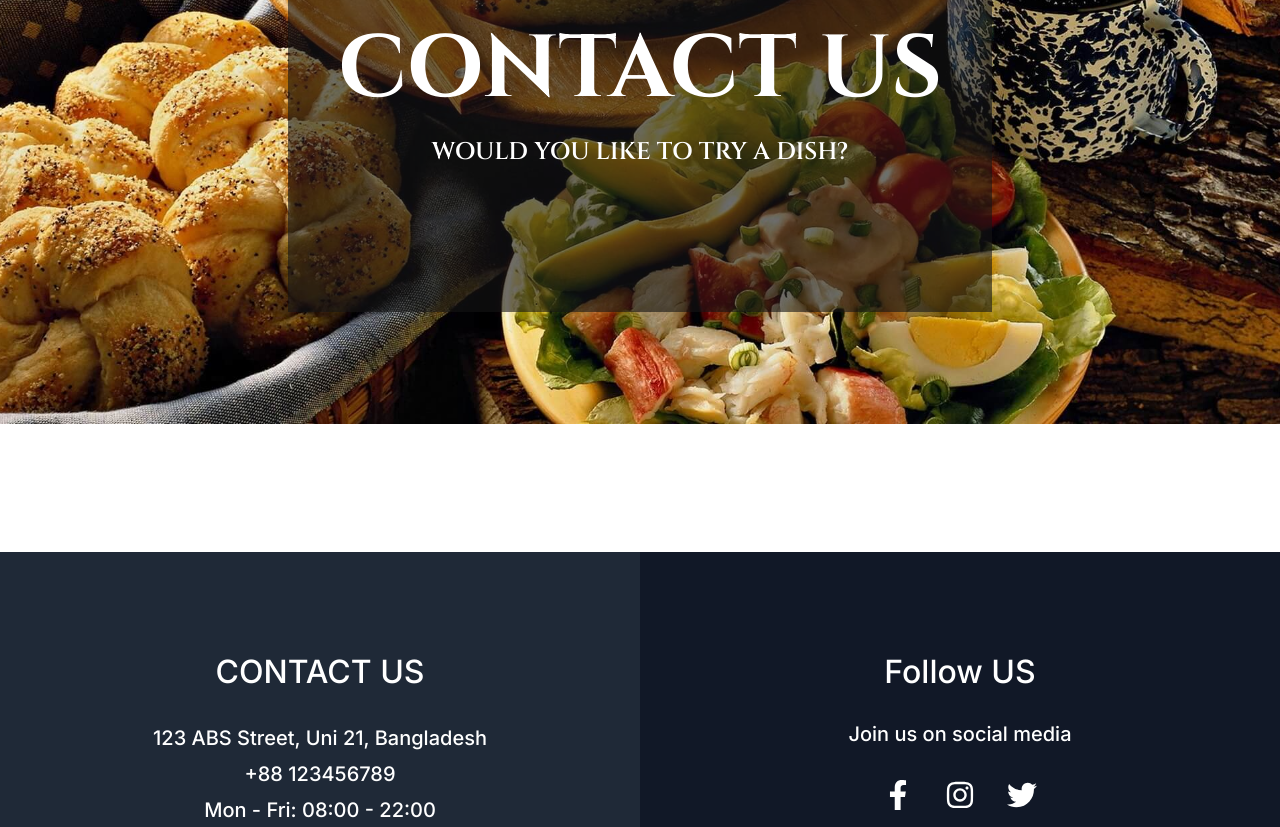
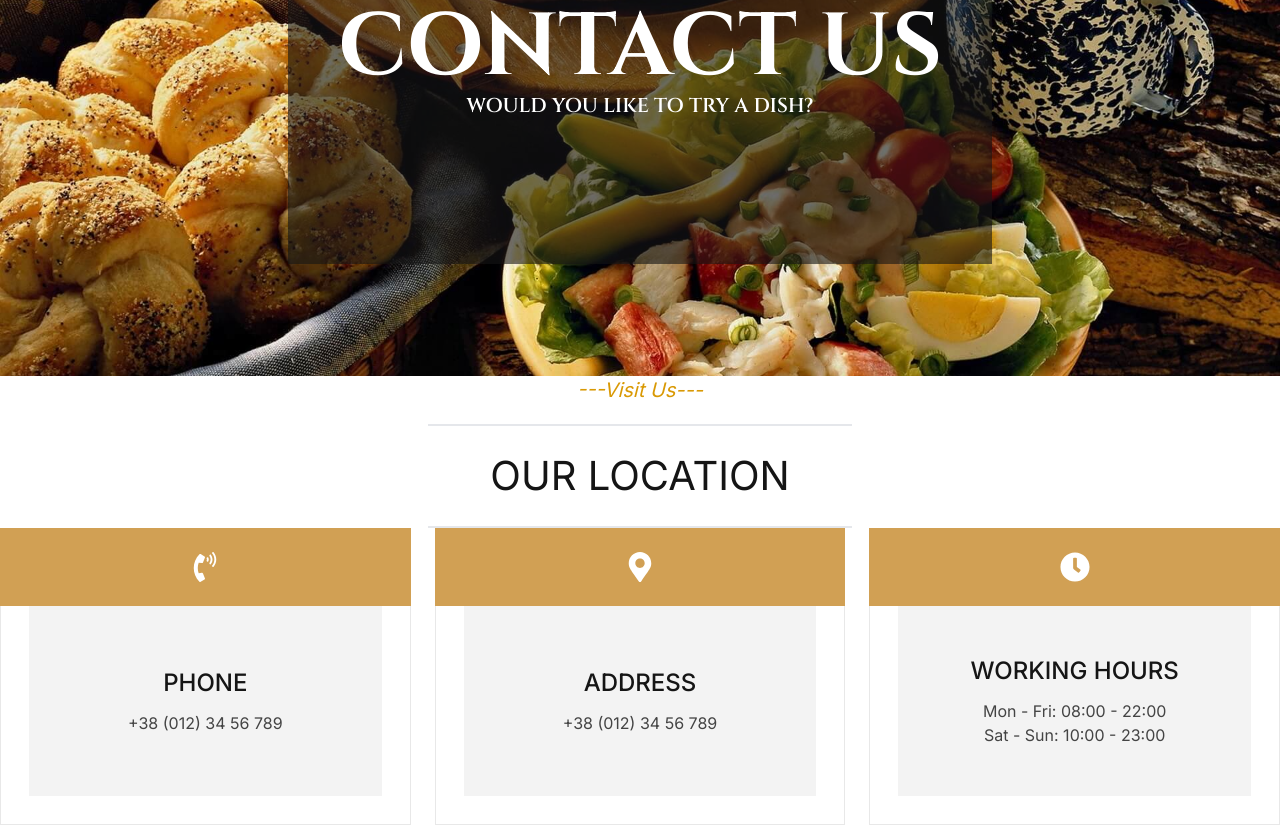
Before and after one commit to ajmainnishu/bistro-boss-restaurant-client-phero, a React (Vite) app: page /contact in a window 1280 px wide. Shown: the part 380-1207 px from the top of the page. Built offline with nearby package versions, Linux system fonts and the light colour scheme.

Commit message:
feat: ContactLocation component added

```diff
--- a/package.json
+++ b/package.json
@@ -17,6 +17,7 @@
     "moment": "^2.29.4",
     "react": "^18.2.0",
     "react-dom": "^18.2.0",
+    "react-helmet-async": "^1.3.0",
     "react-icons": "^4.11.0",
     "react-responsive-carousel": "^3.2.23",
     "react-router-dom": "^6.17.0",
--- a/src/main.jsx
+++ b/src/main.jsx
@@ -3,9 +3,12 @@ import ReactDOM from 'react-dom/client'
 import './index.css'
 import { RouterProvider } from 'react-router-dom'
 import router from './routes/router.jsx';
+import { HelmetProvider } from 'react-helmet-async';
 
 ReactDOM.createRoot(document.getElementById('root')).render(
   <React.StrictMode>
-    <RouterProvider router={router}></RouterProvider>
+    <HelmetProvider>
+      <RouterProvider router={router}></RouterProvider>
+    </HelmetProvider>
   </React.StrictMode>,
 )
--- a/src/pages/Contact/Contact.jsx
+++ b/src/pages/Contact/Contact.jsx
@@ -1,9 +1,15 @@
+import { Helmet } from "react-helmet-async";
 import ContactBanner from "./ContactBanner/ContactBanner";
+import ContactLocation from "./ContactLocation/ContactLocation";
 
 const Contact = () => {
     return (
         <div>
+            <Helmet>
+                <title>Bistro Boss | Contact</title>
+            </Helmet>
             <ContactBanner></ContactBanner>
+            <ContactLocation></ContactLocation>
         </div>
     );
 };
--- /dev/null
+++ b/src/pages/Contact/ContactLocation/ContactLocation.jsx
@@ -0,0 +1,53 @@
+import SectionTitle from "../../../shared/SectionTitle/SectionTitle";
+import { FaPhoneVolume, FaClock, FaMapMarkerAlt } from 'react-icons/fa';
+
+const ContactLocation = () => {
+    return (
+        <div>
+            <SectionTitle title={'OUR LOCATION'} subTitle={'Visit Us'}></SectionTitle>
+            <div className="grid grid-cols-1 md:grid-cols-2 lg:grid-cols-3 gap-6">
+                {/* item 1 */}
+                <div>
+                    <div className="bg-[#D1A054] py-6">
+                        <FaPhoneVolume className="text-white text-3xl mx-auto" />
+                    </div>
+                    <div className="border border-t-0 border-[#E8E8E8] px-7 pb-7 text-center">
+                        <div className="bg-[#F3F3F3] space-y-3 h-[190px] flex flex-col justify-center">
+                            <p className="text-[#151515] text-2xl font-medium">PHONE</p>
+                            <p className="text-[#444444] font-normal">+38 (012) 34 56 789</p>
+                        </div>
+                    </div>
+                </div>
+                {/* item 2 */}
+                <div>
+                    <div className="bg-[#D1A054] py-6">
+                        <FaMapMarkerAlt className="text-white text-3xl mx-auto" />
+                    </div>
+                    <div className="border border-t-0 border-[#E8E8E8] px-7 pb-7 text-center">
+                        <div className="bg-[#F3F3F3] space-y-3 h-[190px] flex flex-col justify-center">
+                            <p className="text-[#151515] text-2xl font-medium">ADDRESS</p>
+                            <p className="text-[#444444] font-normal">+38 (012) 34 56 789</p>
+                        </div>
+                    </div>
+                </div>
+                {/* item 3 */}
+                <div>
+                    <div className="bg-[#D1A054] py-6">
+                        <FaClock className="text-white text-3xl mx-auto" />
+                    </div>
+                    <div className="border border-t-0 border-[#E8E8E8] px-7 pb-7 text-center">
+                        <div className="bg-[#F3F3F3] space-y-3 h-[190px] flex flex-col justify-center">
+                            <p className="text-[#151515] text-2xl font-medium">WORKING HOURS</p>
+                            <div>
+                                <p className="text-[#444444] font-normal">Mon - Fri: 08:00 - 22:00</p>
+                                <p className="text-[#444444] font-normal">Sat - Sun: 10:00 - 23:00</p>
+                            </div>
+                        </div>
+                    </div>
+                </div>
+            </div>
+        </div>
+    );
+};
+
+export default ContactLocation;
--- a/src/pages/Home/Home.jsx
+++ b/src/pages/Home/Home.jsx
@@ -5,10 +5,14 @@ import Boss from './Boss/Boss';
 import CallUs from './CallUs/CallUs';
 import OurMenu from './OurMenu/OurMenu';
 import Testimonials from './Testimonials/Testimonials';
+import { Helmet } from 'react-helmet-async';
 
 const Home = () => {
     return (
         <div className='space-y-20 md:space-y-32'>
+            <Helmet>
+                <title>Bistro Boss Restaurant</title>
+            </Helmet>
             <HomeBanner></HomeBanner>
             <div className='w-10/12 lg:w-9/12 mx-auto space-y-20 md:space-y-32'>
                 <FoodCarousel></FoodCarousel>
--- a/src/pages/Menu/Menu.jsx
+++ b/src/pages/Menu/Menu.jsx
@@ -1,8 +1,12 @@
+import { Helmet } from "react-helmet-async";
 import MenuBanner from "./MenuBanner/MenuBanner";
 
 const Menu = () => {
     return (
         <div>
+            <Helmet>
+                <title>Bistro Boss | Menu</title>
+            </Helmet>
             <MenuBanner></MenuBanner>
         </div>
     );
--- a/src/pages/Shop/Shop.jsx
+++ b/src/pages/Shop/Shop.jsx
@@ -1,8 +1,12 @@
+import { Helmet } from "react-helmet-async";
 import ShopBanner from "./ShopBanner/ShopBanner";
 
 const Shop = () => {
     return (
         <div>
+            <Helmet>
+                <title>Bistro Boss | Shop</title>
+            </Helmet>
             <ShopBanner></ShopBanner>
         </div>
     );
--- a/src/shared/Banner/Banner.jsx
+++ b/src/shared/Banner/Banner.jsx
@@ -1,8 +1,8 @@
 const Banner = ({ heading, para }) => {
     return (
         <div className="text-white text-center py-14 md:py-36 bg-[#15151599]">
-            <h2 className="text-[88px] font-cinzel font-bold uppercase">{heading}</h2>
-            <p className="text-2xl font-cinzel uppercase font-semibold">{para}</p>
+            <h2 className="text-5xl md:text-[88px] font-cinzel font-bold uppercase">{heading}</h2>
+            <p className="text-xl font-cinzel uppercase font-semibold">{para}</p>
         </div>
     );
 };
```
Also changed, not shown: 1 other file (tests, documents, lock files or other folders).
